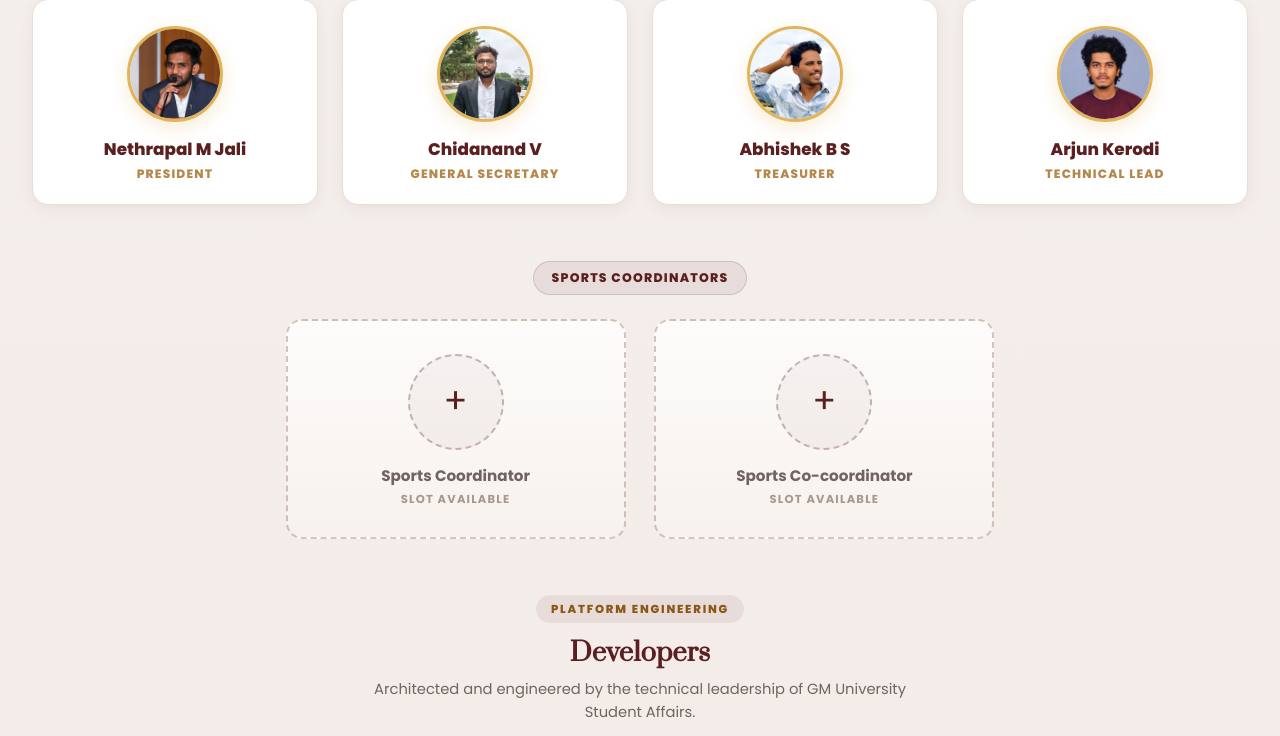
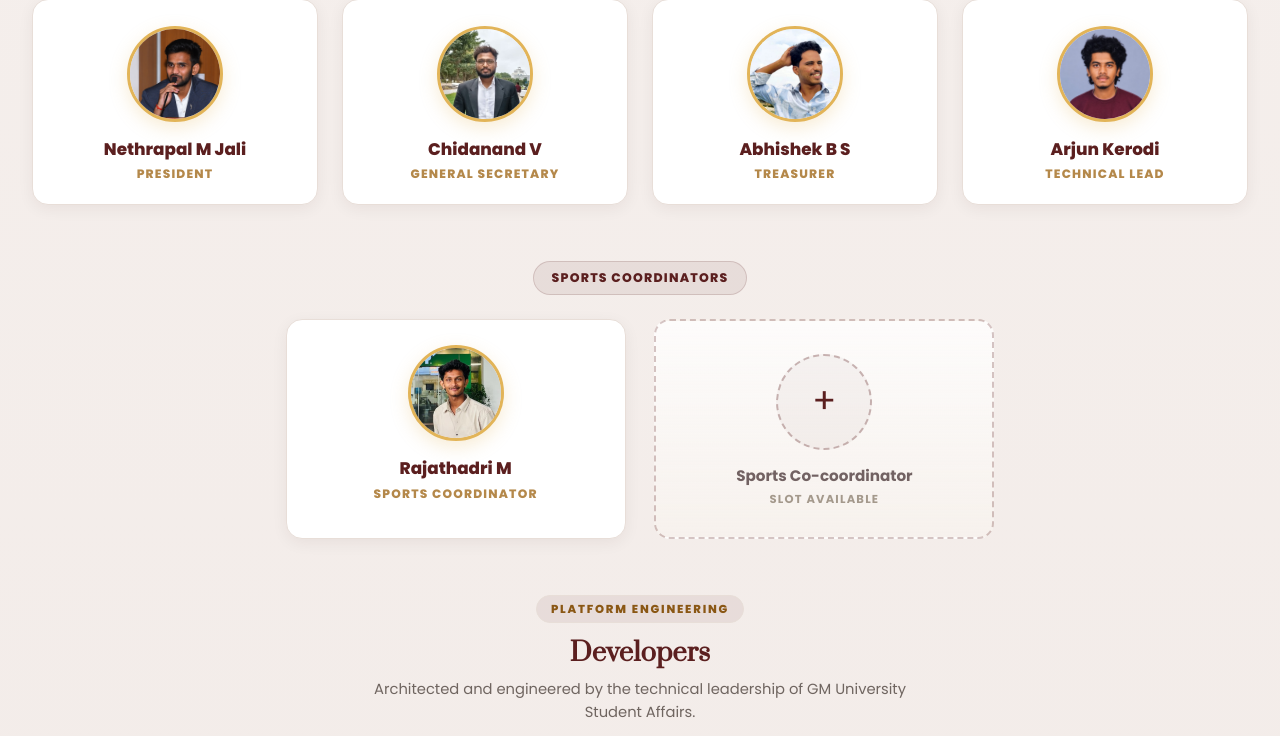
Before and after one commit to Nethrapalmjali/league4, a Flask app: page / in a window 1280 px wide. Shown: the part 1888-2624 px from the top of the page. Run offline with Flask 3, Linux system fonts and the light colour scheme.

Commit message:
Add Rajathadri M as Sports Coordinator with official portrait

```diff
--- a/templates/index.html
+++ b/templates/index.html
@@ -187,12 +187,13 @@
       <span class="committee-subhead__pill">Sports Coordinators</span>
     </div>
     <div class="people-grid people-grid--2col">
-      <div class="person person--placeholder">
-        <div class="person__photo person__photo--placeholder">
-          <span>+</span>
+      <!-- 1: Rajathadri M -->
+      <div class="person">
+        <div class="person__photo">
+          <img src="{{ url_for('static', filename='committee/rajathadri_m.png') }}" alt="Rajathadri M">
         </div>
-        <h3 class="person__name">Sports Coordinator</h3>
-        <p class="person__role">Slot Available</p>
+        <h3 class="person__name">Rajathadri M</h3>
+        <p class="person__role">Sports Coordinator</p>
       </div>
 
       <div class="person person--placeholder">
```
Also changed, not shown: static/committee/rajathadri_m.png (added).
